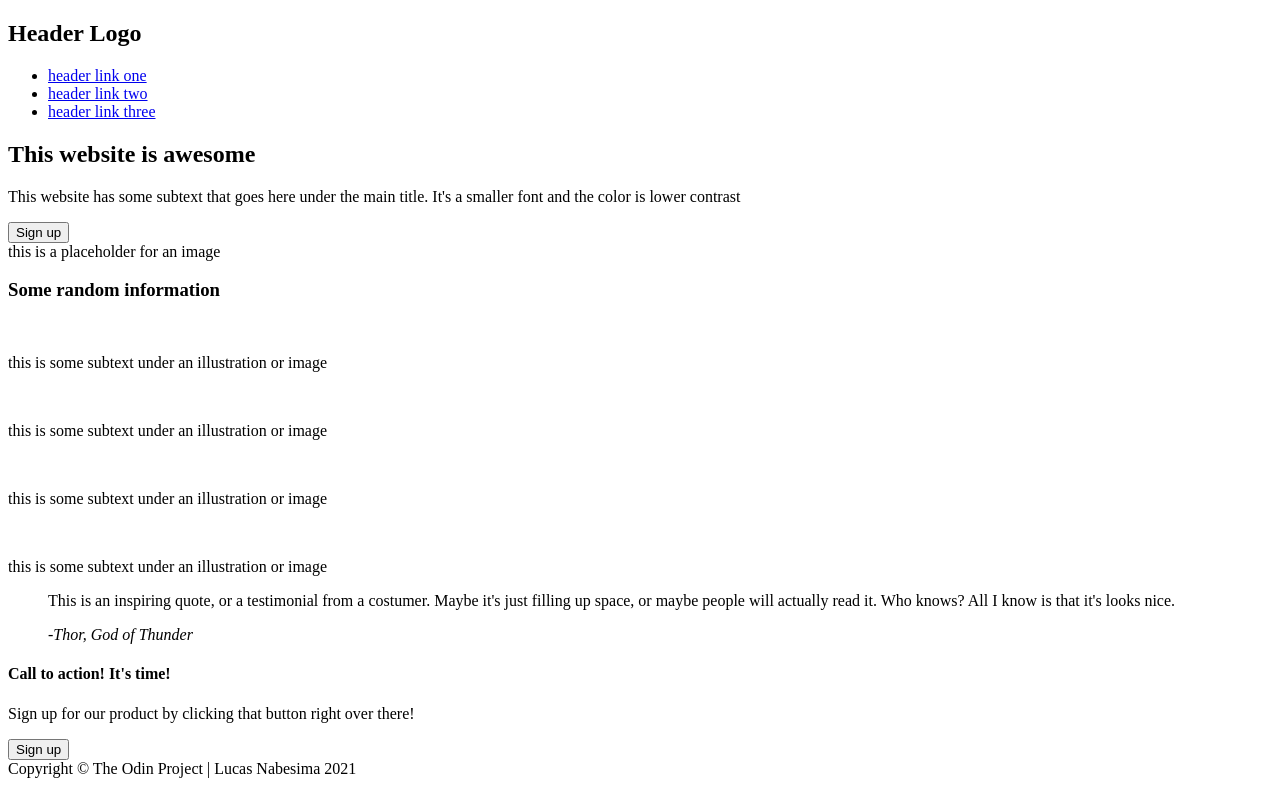
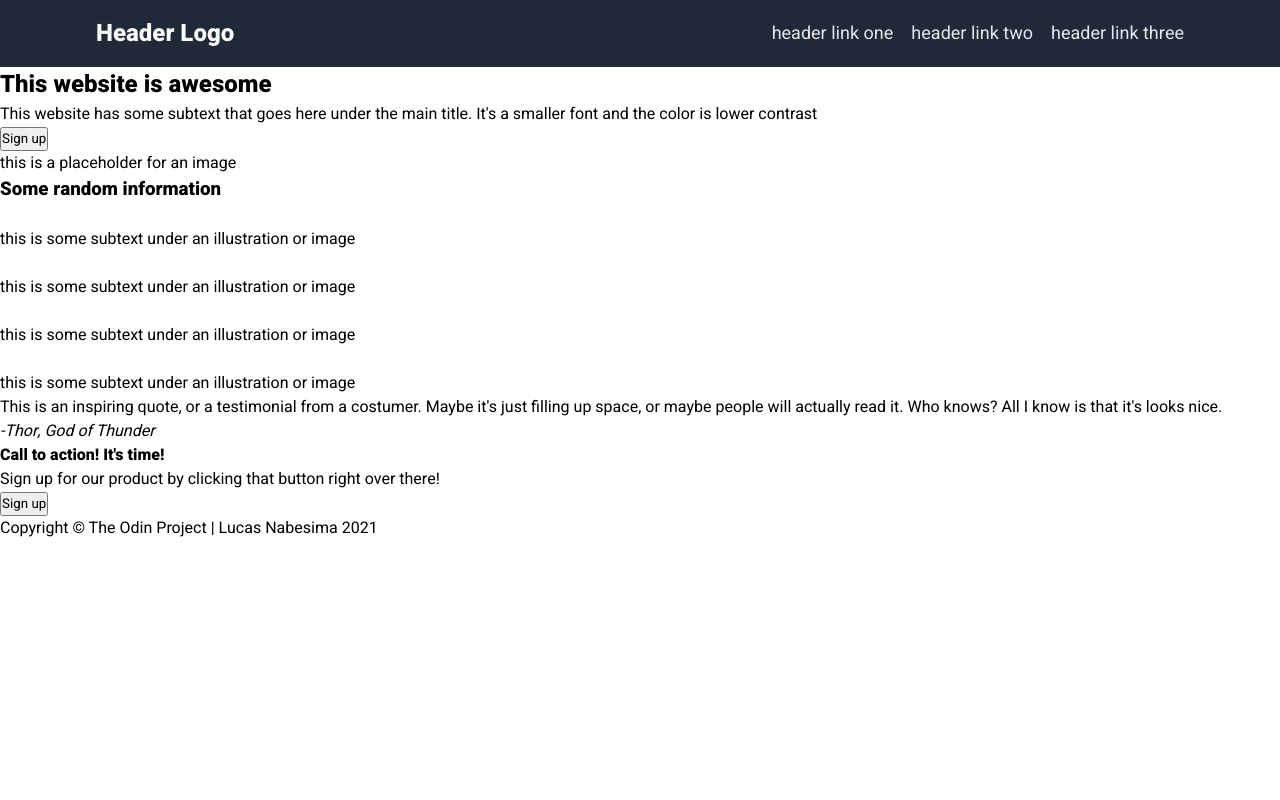
Before and after one commit to lnabesima/odin_landing-page, a plain HTML site: page index.html in a window 1280 px wide. Drawn offline with Linux system fonts and the light colour scheme.

Commit message:
Add complete navbar styling

```diff
--- a/index.html
+++ b/index.html
@@ -5,17 +5,23 @@
     <meta http-equiv="X-UA-Compatible" content="IE=edge">
     <meta name="viewport" content="width=device-width, initial-scale=1.0">
     <link rel="stylesheet" href="style.css">
+
+    <link rel="preconnect" href="https://fonts.googleapis.com">
+    <link rel="preconnect" href="https://fonts.gstatic.com" crossorigin>
+    <link href="https://fonts.googleapis.com/css2?family=Heebo:wght@300;400;800&display=swap" rel="stylesheet">
+
     <title>This is a awesome website</title>
 </head>
 <body>
-    <div class="container">
         <nav>
+            <div class="nav-container w85 flex">
                 <h1>Header Logo</h1>
                 <ul>
                     <li class="nav-links"><a href="#one">header link one</a></li>
                     <li class="nav-links"><a href="#two">header link two</a></li>
                     <li class="nav-links"><a href="#three">header link three</a></li>
                 </ul>
+            </div>
         </nav>
 
         <main>
@@ -25,7 +31,6 @@
                 <button>Sign up</button>
                 <div>this is a placeholder for an image</div>
             </section>
-
             <section id="two" class="random-information">
                 <h3>Some random information</h3>
                 <div class="cards">
@@ -69,6 +74,5 @@
         <footer>
             Copyright &copy; The Odin Project | Lucas Nabesima 2021
         </footer>
-    </div>
 </body>
 </html>
--- a/style.css
+++ b/style.css
@@ -0,0 +1,58 @@
+*{
+    margin: 0;
+    padding: 0;
+    box-sizing: border-box;
+    font-family: 'Heebo', sans-serif;
+}
+
+ul{
+    list-style: none;
+}
+
+a{
+    text-decoration: none;
+}
+
+/*---- Base ----*/
+:root{
+    --dark-background: #1F2937;
+    --main-text: #F9FAF8;
+    --secondary-text: #E5E7EB;
+    --button-color: #3882F6;
+}
+
+.w85{
+    width: 85%;
+    margin: 0 auto;
+}
+
+.flex{
+    display: flex;
+}
+
+/* ---- Nav ----*/
+nav{
+    background-color: var(--dark-background);
+    padding: 2vh 0;
+}
+
+.nav-container{
+    justify-content: space-between;
+    align-items: center;
+}
+
+
+.nav-container h1{
+    font-size: 24px;
+    color: var(--main-text);
+}
+
+.nav-container ul{
+    display: flex;
+    gap: 18px;
+}
+
+.nav-container a{
+    font-size: 18px;
+    color: var(--secondary-text);
+}
```
Lines whose indentation alone changed are shown as unchanged.
